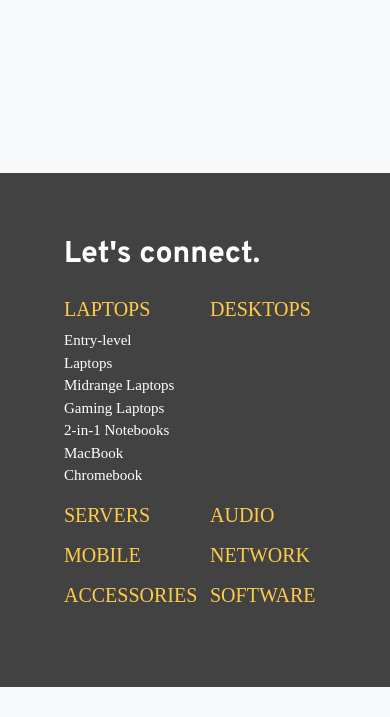
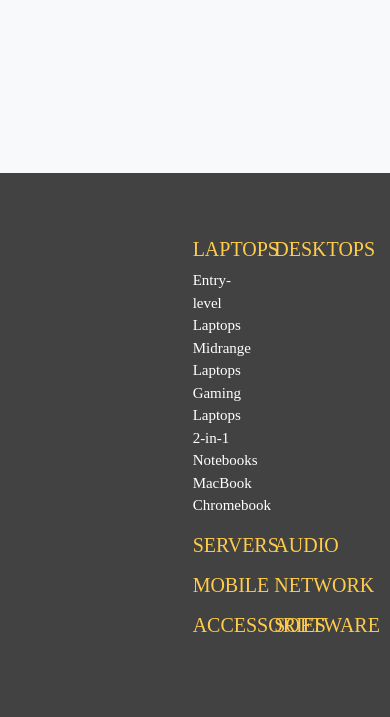
Before and after one commit to geosefuy/wilsonads-website, a Django app: page /403/ in a window 390 px wide. Shown: the part 927-1644 px from the top of the page. Before the commit the page ends 1614 px from the top, so only its background shows below. Run offline with Django 3.2, Linux system fonts and the light colour scheme; data comes from the database, SQL or seed files in the repository; data that the repository does not hold is empty; some libraries are stand-ins or nearby versions; some web fonts are replaced.

Commit message:
Update footer.html

```diff
--- a/eshop/templates/partials/footer.html
+++ b/eshop/templates/partials/footer.html
@@ -5,7 +5,6 @@
     <div class="row">
         <div class="col col-lg-4 mb-4">
             <h1 class="d-none d-md-flex display-4 header m-0 text-white">Let's connect.</h1>
-            <h1 class="d-flex d-md-none display-5 header m-0 text-white">Let's connect.</h1>
 
             <div class="d-flex flex-row flex-md-column">
             {% for contact in footer_contact_infos %}
```
